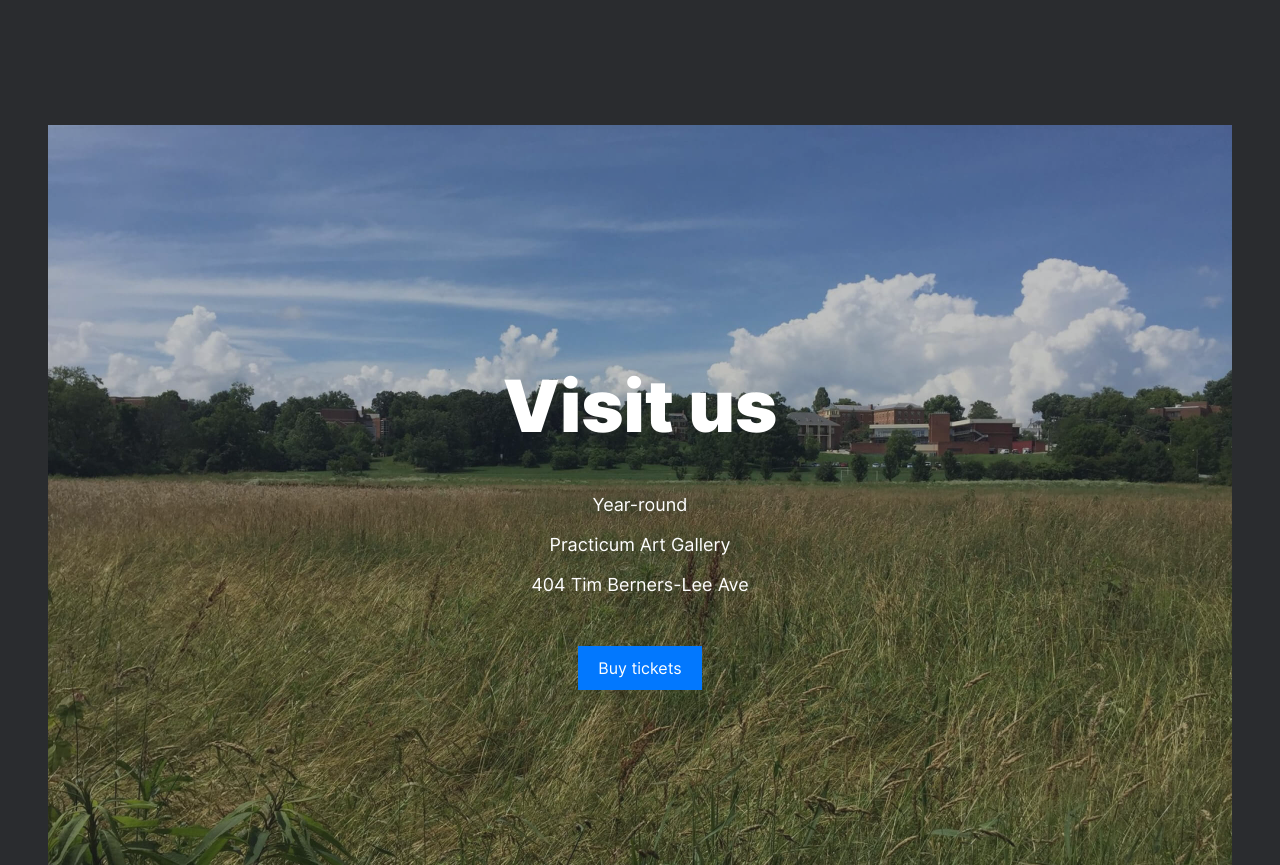
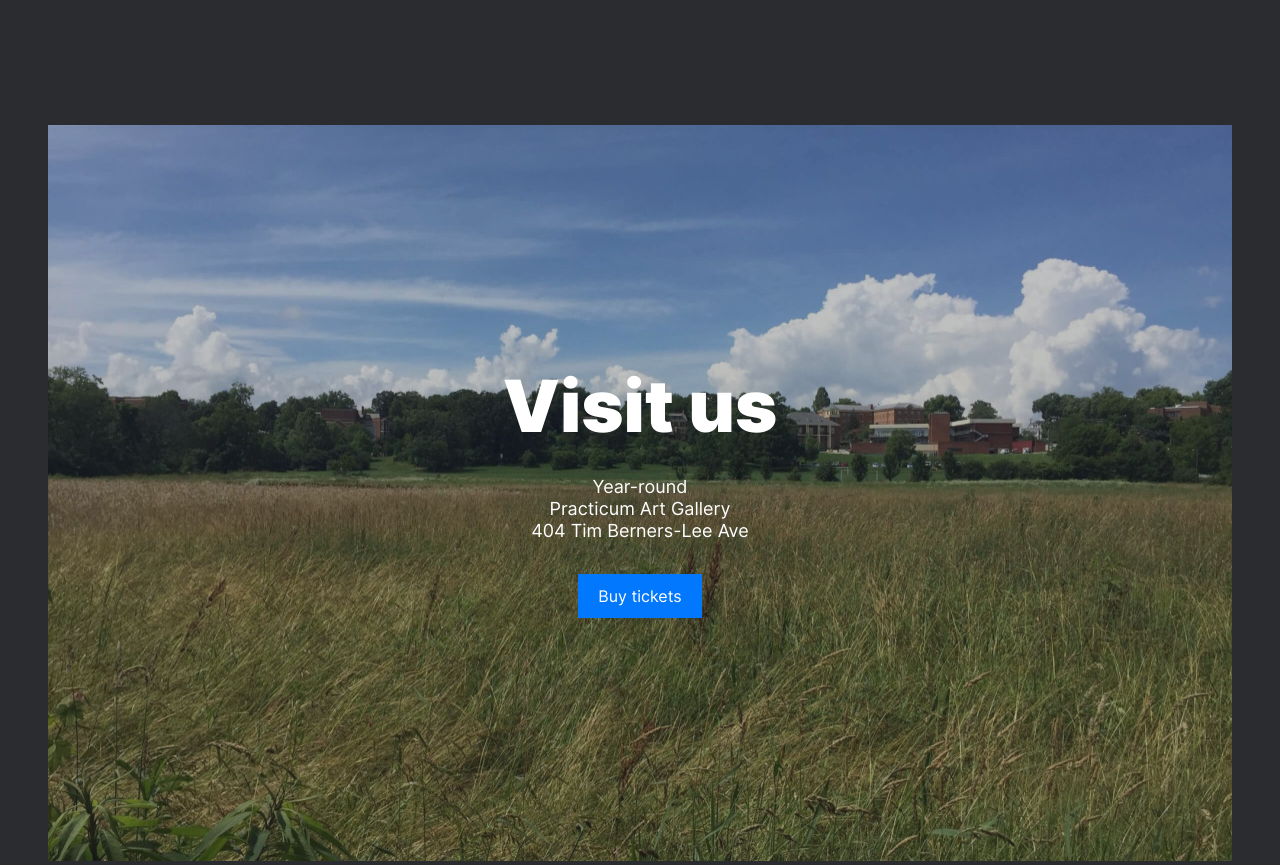
Before and after one commit to Samm96/web_project_3, a plain HTML site: page index.html in a window 1280 px wide. Shown: the part 6600-7465 px from the top of the page. Drawn offline with Linux system fonts and the light colour scheme.

Commit message:
Cover HTML & CSS fix

```diff
--- a/blocks/cover/__subtitle/cover__subtitle.css
+++ b/blocks/cover/__subtitle/cover__subtitle.css
@@ -1,10 +1,6 @@
 .cover__subtitle {
     margin: 32px auto;
     padding: 0;
-    width: 320px;
     grid-row: 2;
     grid-column: 2;
-    font-size: 18px;
-    font-weight: 400;
-    line-height: 22px;
   }
--- /dev/null
+++ b/blocks/cover/__text/cover__text.css
@@ -0,0 +1,8 @@
+.cover__text {
+    margin: 0;
+    padding: 0;
+    width: 320px;
+    font-size: 18px;
+    font-weight: 400;
+    line-height: 22px;
+}
--- a/index.html
+++ b/index.html
@@ -294,10 +294,10 @@
         <div class="cover__group">
           <h2 class="cover__title">Visit us</h2>
           <div class="cover__subtitle">
-            <p>Year-round</p>
-            <p>Practicum Art Gallery</p>
-            <p>404 Tim Berners-Lee Ave</p>
-          </div>
+            <p class="cover__text">Year-round</p>
+            <p class="cover__text">Practicum Art Gallery</p>
+            <p class="cover__text">404 Tim Berners-Lee Ave</p>
+            </div>
           <a class="button cover__button" href="#">Buy tickets</a>
         </div>
       </div>
--- a/pages/index.css
+++ b/pages/index.css
@@ -36,6 +36,7 @@
 @import url(../blocks/cover/__group/cover__group.css);
 @import url(../blocks/cover/__title/cover__title.css);
 @import url(../blocks/cover/__subtitle/cover__subtitle.css);
+@import url(../blocks/cover/__text/cover__text.css);
 @import url(../blocks/cover/__button/cover__button.css);
 
 @import url(../blocks/footer/footer.css);
```
